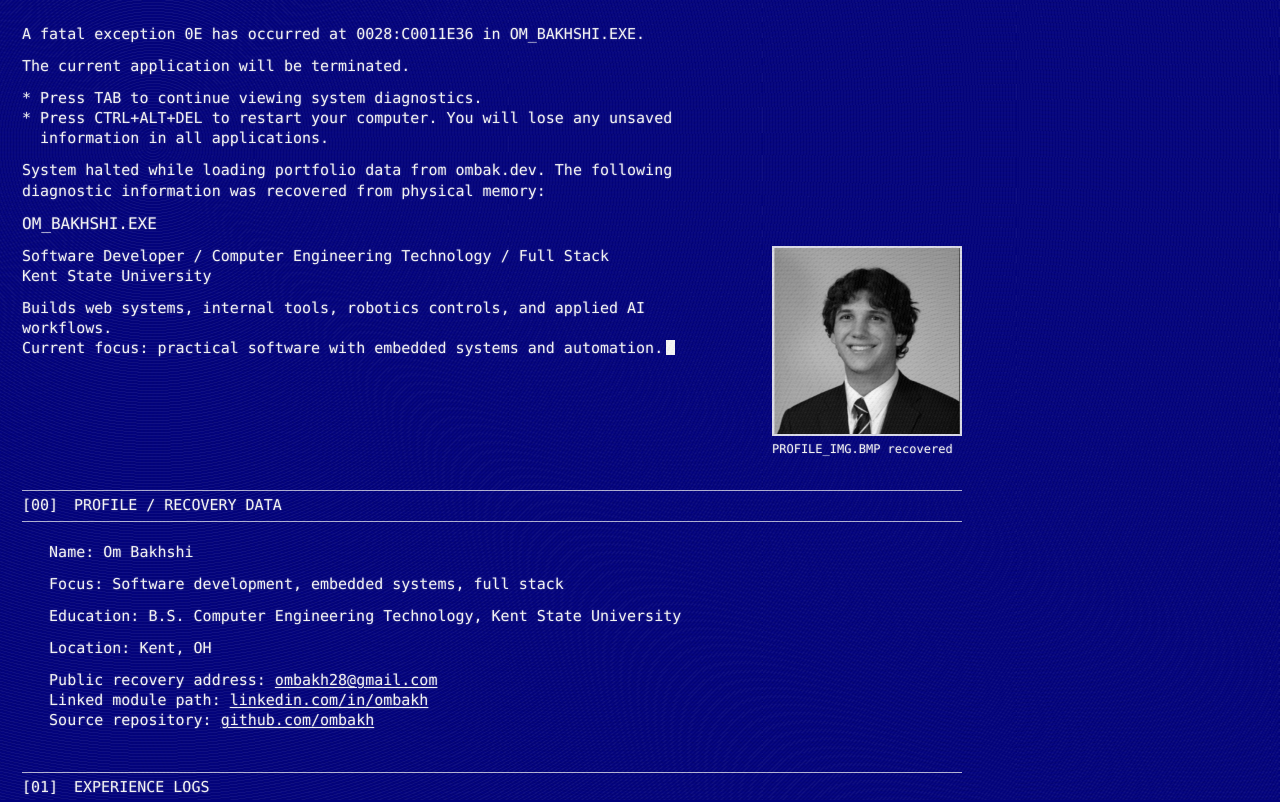
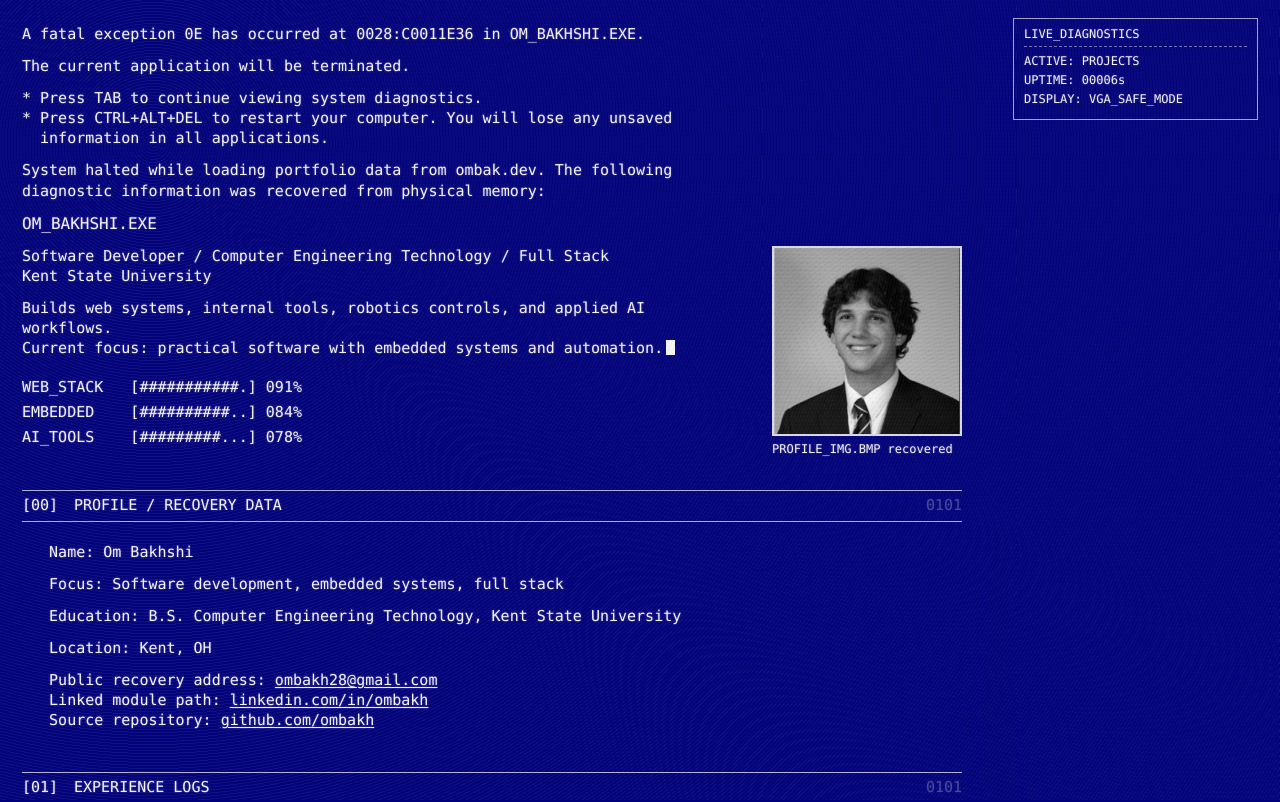
Before and after one commit to ombakh/web, a React (Vite) app: page / in a window 1280 px wide. Shown: the top 802 px of the page. Built offline with nearby package versions, Linux system fonts and the light colour scheme.

Commit message:
Add retro frontend polish

```diff
--- a/scripts/build-static.cjs
+++ b/scripts/build-static.cjs
@@ -5,7 +5,7 @@ const esbuild = require('esbuild')
 const root = process.cwd()
 const dist = path.join(root, 'dist')
 const assets = path.join(dist, 'assets')
-const assetVersion = 'profile-2'
+const assetVersion = 'jazz-1'
 
 function copyDir(source, target) {
   if (!fs.existsSync(source)) return
--- a/src/App.tsx
+++ b/src/App.tsx
@@ -23,6 +23,19 @@ const contactLinks = {
   linkedin: 'https://www.linkedin.com/in/ombakh',
 }
 
+const sectionIds = ['diagnostics', 'experience', 'projects', 'skills', 'education', 'memory']
+
+function TextMeter({ label, value }: { label: string; value: number }) {
+  const filled = Math.round((value / 100) * 12)
+  const meter = `${'#'.repeat(filled)}${'.'.repeat(12 - filled)}`
+
+  return (
+    <p className="meter-line">
+      {label.padEnd(11, ' ')} [{meter}] {String(value).padStart(3, '0')}%
+    </p>
+  )
+}
+
 function TerminalLink({ href, children }: { href: string; children: React.ReactNode }) {
   const isExternal = href.startsWith('http')
 
@@ -43,7 +56,21 @@ function SectionTitle({ code, title }: { code: string; title: string }) {
     <div className="section-title" aria-label={title}>
       <span>{code}</span>
       <span>{title}</span>
+      <span className="section-pulse" aria-hidden="true">
+        0101
+      </span>
     </div>
+  )
+}
+
+function DiagnosticsOverlay({ activeSection, uptime }: { activeSection: string; uptime: number }) {
+  return (
+    <aside className="diagnostic-overlay" aria-label="Live diagnostics">
+      <p>LIVE_DIAGNOSTICS</p>
+      <p>ACTIVE: {activeSection.toUpperCase()}</p>
+      <p>UPTIME: {String(uptime).padStart(5, '0')}s</p>
+      <p>DISPLAY: VGA_SAFE_MODE</p>
+    </aside>
   )
 }
 
@@ -71,6 +98,9 @@ function BootSequence({ onComplete }: { onComplete: () => void }) {
         {bootLines.slice(0, visibleLines).map((line) => (
           <p key={line}>{line}</p>
         ))}
+        <div className="boot-meter" aria-hidden="true">
+          <span style={{ width: `${Math.min((visibleLines / bootLines.length) * 100, 100)}%` }} />
+        </div>
         <span className="block-cursor" />
       </div>
     </div>
@@ -111,9 +141,14 @@ function HeaderBlock() {
             Current focus: practical software with embedded systems and automation.
             <span className="block-cursor inline-cursor" />
           </p>
+          <div className="profile-meters" aria-label="Recovered profile metrics">
+            <TextMeter label="WEB_STACK" value={91} />
+            <TextMeter label="EMBEDDED" value={84} />
+            <TextMeter label="AI_TOOLS" value={78} />
+          </div>
         </div>
         <figure className="headshot-frame">
-          <img src="./headshot.jpeg?v=profile-2" alt="Om Bakhshi headshot" />
+          <img src="./headshot.jpeg?v=jazz-1" alt="Om Bakhshi headshot" />
           <figcaption>PROFILE_IMG.BMP recovered</figcaption>
         </figure>
       </div>
@@ -276,6 +311,8 @@ function MemoryDump() {
 function App() {
   const [booted, setBooted] = useState(false)
   const [distort, setDistort] = useState(false)
+  const [activeSection, setActiveSection] = useState('boot')
+  const [uptime, setUptime] = useState(0)
 
   useEffect(() => {
     const handleKey = () => {
@@ -296,9 +333,37 @@ function App() {
     return () => window.clearInterval(interval)
   }, [])
 
+  useEffect(() => {
+    const interval = window.setInterval(() => {
+      setUptime((current) => current + 1)
+    }, 1000)
+
+    return () => window.clearInterval(interval)
+  }, [])
+
+  useEffect(() => {
+    const handleScroll = () => {
+      let currentSection = 'profile'
+
+      for (const id of sectionIds) {
+        const element = document.getElementById(id)
+        if (element && element.getBoundingClientRect().top < window.innerHeight * 0.42) {
+          currentSection = id
+        }
+      }
+
+      setActiveSection(currentSection)
+    }
+
+    handleScroll()
+    window.addEventListener('scroll', handleScroll, { passive: true })
+    return () => window.removeEventListener('scroll', handleScroll)
+  }, [])
+
   return (
     <div className={distort ? 'screen-shell is-distorting' : 'screen-shell'}>
       {!booted && <BootSequence onComplete={() => setBooted(true)} />}
+      <DiagnosticsOverlay activeSection={activeSection} uptime={uptime} />
       <div className="crt-noise" />
       <div className="crt-scanlines" />
 
--- a/src/index.css
+++ b/src/index.css
@@ -67,6 +67,32 @@ button {
   overflow-wrap: break-word;
 }
 
+.diagnostic-overlay {
+  pointer-events: none;
+  position: fixed;
+  top: clamp(10px, 1.5vw, 18px);
+  right: clamp(10px, 1.8vw, 22px);
+  z-index: 4;
+  width: 245px;
+  padding: 8px 10px;
+  border: 1px solid rgba(244, 244, 244, 0.68);
+  background: rgba(0, 0, 123, 0.82);
+  color: #f4f4f4;
+  font-size: 12px;
+  line-height: 1.25;
+  text-shadow: 0 0 2px rgba(255, 255, 255, 0.24);
+}
+
+.diagnostic-overlay p {
+  margin: 0 0 4px 0;
+}
+
+.diagnostic-overlay p:first-child {
+  margin-bottom: 7px;
+  border-bottom: 1px dashed rgba(244, 244, 244, 0.48);
+  padding-bottom: 4px;
+}
+
 .bsod-block {
   width: min(980px, 100%);
   margin: 0 0 clamp(28px, 4vw, 42px) 0;
@@ -102,6 +128,16 @@ button {
   min-width: 0;
 }
 
+.profile-meters {
+  width: min(420px, 100%);
+  margin-top: 18px;
+}
+
+.meter-line {
+  margin: 0 0 5px 0 !important;
+  white-space: pre;
+}
+
 .headshot-frame {
   margin: 0;
   width: 100%;
@@ -128,7 +164,7 @@ button {
 
 .section-title {
   display: grid;
-  grid-template-columns: 42px 1fr;
+  grid-template-columns: 42px minmax(0, 1fr) auto;
   column-gap: 10px;
   width: min(940px, 100%);
   margin: 0 0 clamp(14px, 2vw, 20px) 0;
@@ -136,6 +172,7 @@ button {
   border-top: 1px solid rgba(244, 244, 244, 0.72);
   border-bottom: 1px solid rgba(244, 244, 244, 0.72);
   text-transform: uppercase;
+  animation: section-settle 900ms steps(3, end) both;
 }
 
 .section-title span {
@@ -149,6 +186,11 @@ button {
 
 .section-title span:first-child::after {
   content: "]";
+}
+
+.section-pulse {
+  animation: pulse-code 1.6s steps(2, end) infinite;
+  opacity: 0.72;
 }
 
 .section-note {
@@ -169,6 +211,18 @@ button {
   background: #f4f4f4;
   outline: 0;
   text-decoration: none;
+}
+
+.log-entry:hover,
+.module-entry:hover,
+.headshot-frame:hover {
+  background: rgba(244, 244, 244, 0.08);
+}
+
+.module-entry:hover .entry-heading,
+.log-entry:hover .entry-heading {
+  color: #00007b;
+  background: #f4f4f4;
 }
 
 .field-row,
@@ -250,6 +304,27 @@ button {
 
 .boot-copy p {
   margin: 0 0 8px 0;
+}
+
+.boot-meter {
+  width: min(420px, 100%);
+  height: 14px;
+  margin: 12px 0 10px 0;
+  border: 1px solid rgba(244, 244, 244, 0.86);
+}
+
+.boot-meter span {
+  display: block;
+  height: 100%;
+  background:
+    repeating-linear-gradient(
+      90deg,
+      #f4f4f4 0,
+      #f4f4f4 8px,
+      transparent 8px,
+      transparent 11px
+    );
+  transition: width 160ms steps(2, end);
 }
 
 .block-cursor {
@@ -386,7 +461,35 @@ button {
   }
 }
 
+@keyframes pulse-code {
+  0%,
+  49% {
+    opacity: 0.28;
+  }
+
+  50%,
+  100% {
+    opacity: 0.88;
+  }
+}
+
+@keyframes section-settle {
+  0% {
+    transform: translateX(-2px);
+    opacity: 0.76;
+  }
+
+  100% {
+    transform: translateX(0);
+    opacity: 1;
+  }
+}
+
 @media (max-width: 980px) {
+  .diagnostic-overlay {
+    display: none;
+  }
+
   .bsod-screen {
     width: calc(100vw - 24px);
     margin-left: 12px;
@@ -444,7 +547,7 @@ button {
   }
 
   .section-title {
-    grid-template-columns: 34px 1fr;
+    grid-template-columns: 34px 1fr auto;
     column-gap: 8px;
   }
 
@@ -475,6 +578,10 @@ button {
     column-gap: 6px;
   }
 
+  .section-pulse {
+    display: none;
+  }
+
   .field-row,
   .entry-line,
   .dump-lines {
@@ -486,3 +593,16 @@ button {
     width: 116px;
   }
 }
+
+@media (prefers-reduced-motion: reduce) {
+  .section-title,
+  .section-pulse,
+  .boot-meter span,
+  .screen-shell::before,
+  .screen-shell::after,
+  .crt-noise,
+  .block-cursor {
+    animation: none;
+    transition: none;
+  }
+}
```
